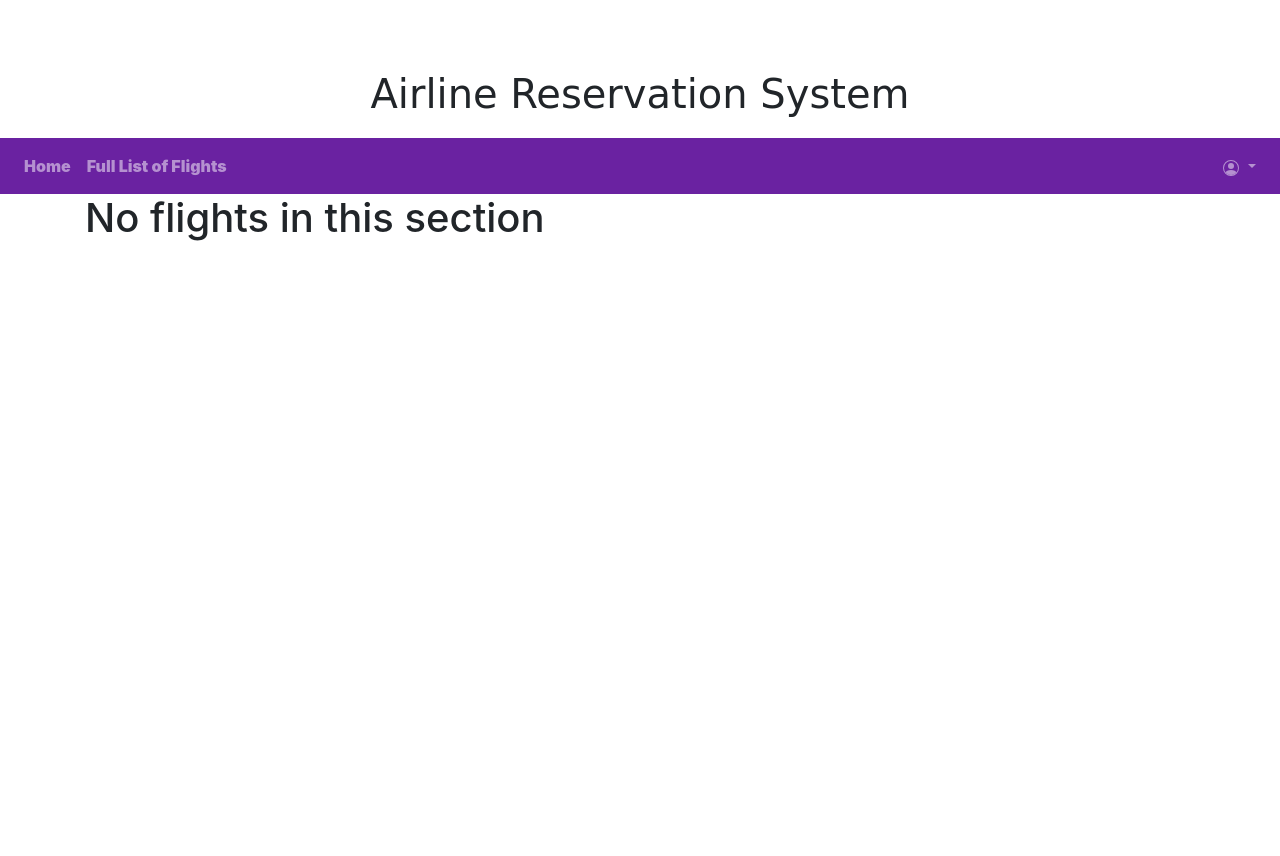
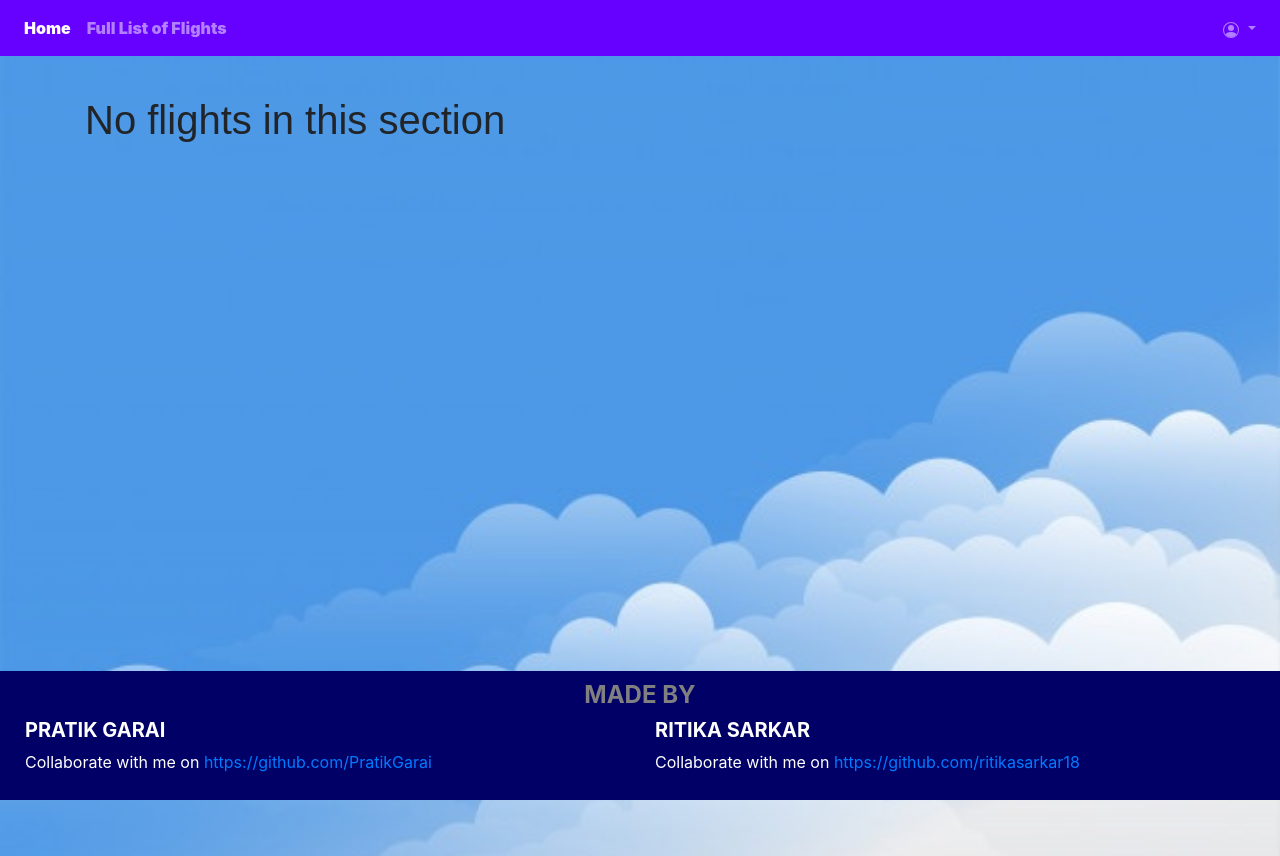
Before and after one commit to PratikGarai/Airline-Reservation-System, a Django app: template AirlineReservation/AirApp/templates/FlightList.html in a window 1280 px wide. Before the commit the page ends 241 px from the top, so only its background shows below. Run offline with Django 3.2, Linux system fonts and the light colour scheme; the template is opened without the code that fills it, so the values that code supplies are empty; some libraries are stand-ins or nearby versions.

Commit message:
Front-end changed

```diff
--- a/AirlineReservation/AirApp/templates/FlightList.html
+++ b/AirlineReservation/AirApp/templates/FlightList.html
@@ -1,7 +1,9 @@
 {% extends "Template.html" %}
 {% block body_block %}
 	{% if flight_list|length == 0 %}
-		<h1> No flights in this section </h1>
+		<div>
+		<h1 style="padding-top:40px;font-family: sans-serif;"> No flights in this section </h1>
+		</div>
 	{% else %}
 		{% for flight in flight_list %}
 		<div class = "flight-div">
--- a/AirlineReservation/AirApp/templates/Template.html
+++ b/AirlineReservation/AirApp/templates/Template.html
@@ -3,6 +3,28 @@
 	{% load static %}
 	<head>
 		<title>{{title}}</title>
+		<style type="text/css">
+			.footer {
+			   position:fixed;
+			   padding:10px;
+			   left: 0;
+			   bottom: 0;
+			   width: 100%;
+			   background-color: #000066;
+			   color: white;
+			   text-align: center;
+			}
+			form{
+				opacity:1;
+			}
+			html,body{
+				height:100%;
+			}
+		    .view {
+		    	min-height: 100%
+		    }
+
+		</style>
 		<link rel="stylesheet" href="https://stackpath.bootstrapcdn.com/bootstrap/4.5.2/css/bootstrap.min.css" integrity="sha384-JcKb8q3iqJ61gNV9KGb8thSsNjpSL0n8PARn9HuZOnIxN0hoP+VmmDGMN5t9UJ0Z" crossorigin="anonymous">
 		<script src="https://code.jquery.com/jquery-3.5.1.slim.min.js" integrity="sha384-DfXdz2htPH0lsSSs5nCTpuj/zy4C+OGpamoFVy38MVBnE+IbbVYUew+OrCXaRkfj" crossorigin="anonymous"></script>
 		<script src="https://cdn.jsdelivr.net/npm/popper.js@1.16.1/dist/umd/popper.min.js" integrity="sha384-9/reFTGAW83EW2RDu2S0VKaIzap3H66lZH81PoYlFhbGU+6BZp6G7niu735Sk7lN" crossorigin="anonymous"></script>
@@ -22,12 +44,54 @@
 	</head>
 	<body>
 		<!-- <div id="image-div-main"></div> -->
-		<h1 id="main-heading" style="text-align: center; font-family: comic sans MS; margin-top: 70px; margin-bottom: 20px;">Airline Reservation System</h1>
+
+
 		{% include "navigation.html" %}
+		<div class="view" style="background:url('/static/img/cloud.jpg'); background-repeat: no-repeat; background-position: center center;background-size:cover;">
+
 		<div class="container main-body-block">
 			{% block body_block %}
 			{% endblock %}
 		</div>
 
+		</div>
+		<div class="footer">
+			  <div class="container-fluid text-center text-md-left">
+	<h4 style="text-align: center; color:grey" class="text-uppercase font-weight-bold">Made by</h4>
+
+    <!-- Grid row -->
+    <div class="row">
+
+      <!-- Grid column -->
+
+      <div class="col-md-6 mt-md-0 mt-3">
+
+        <!-- Content -->
+
+        <h5 class="text-uppercase font-weight-bold">Pratik Garai</h5>
+        <p>Collaborate with me on <a href="https://github.com/PratikGarai">https://github.com/PratikGarai</a></p>
+
+      </div>
+      <!-- Grid column -->
+
+      <hr class="clearfix w-100 d-md-none pb-3">
+
+      <!-- Grid column -->
+      <div class="col-md-6 mb-md-0 mb-3">
+
+        <!-- Content -->
+        <h5 class="text-uppercase font-weight-bold">Ritika Sarkar</h5>
+        <p>Collaborate with me on <a href="https://github.com/ritikasarkar18">https://github.com/ritikasarkar18</a></p>
+
+      </div>
+      <!-- Grid column -->
+
+    </div>
+    <!-- Grid row -->
+
+  </div>
+
+		</div>
 	</body>
+
 </html>
--- a/AirlineReservation/AirApp/templates/navigation.html
+++ b/AirlineReservation/AirApp/templates/navigation.html
@@ -1,10 +1,10 @@
-<nav class="navbar navbar-expand-lg navbar-dark" style="background-color: #6a22a1;">
+<nav class="navbar navbar-expand-lg navbar-dark" style="background-color: #6600ff;">
 	<button class="navbar-toggler" type="button" data-toggle="collapse" data-target="#navbarText" aria-controls="navbarText" aria-expanded="false" aria-label="Toggle navigation">
     <span class="navbar-toggler-icon"></span>
   </button>
   	<div class="collapse navbar-collapse" id="navbarText">
 	<ul class="navbar-nav mr-auto">
-		<li class="nav-item"><a class="nav-link nav-link-custom" href = "/">Home</a></li>
+		<li class="nav-item active"><a class="nav-link nav-link-custom" href = "/">Home</a></li>
 		<li class="nav-item"><a class="nav-link nav-link-custom" href = '{% url "App:FullList" %}'>Full List of Flights</a></li>
 		{% if user.is_superuser %}
 			<li class="nav-item"><a class="nav-link nav-link-custom" href = '{% url "App:AddFlight" %}'>Add a Flight</a></li>
```
Also changed, not shown: AirlineReservation/static/img/cloud.jpg (added), AirlineReservation/static/img/cloud2.PNG (added).
